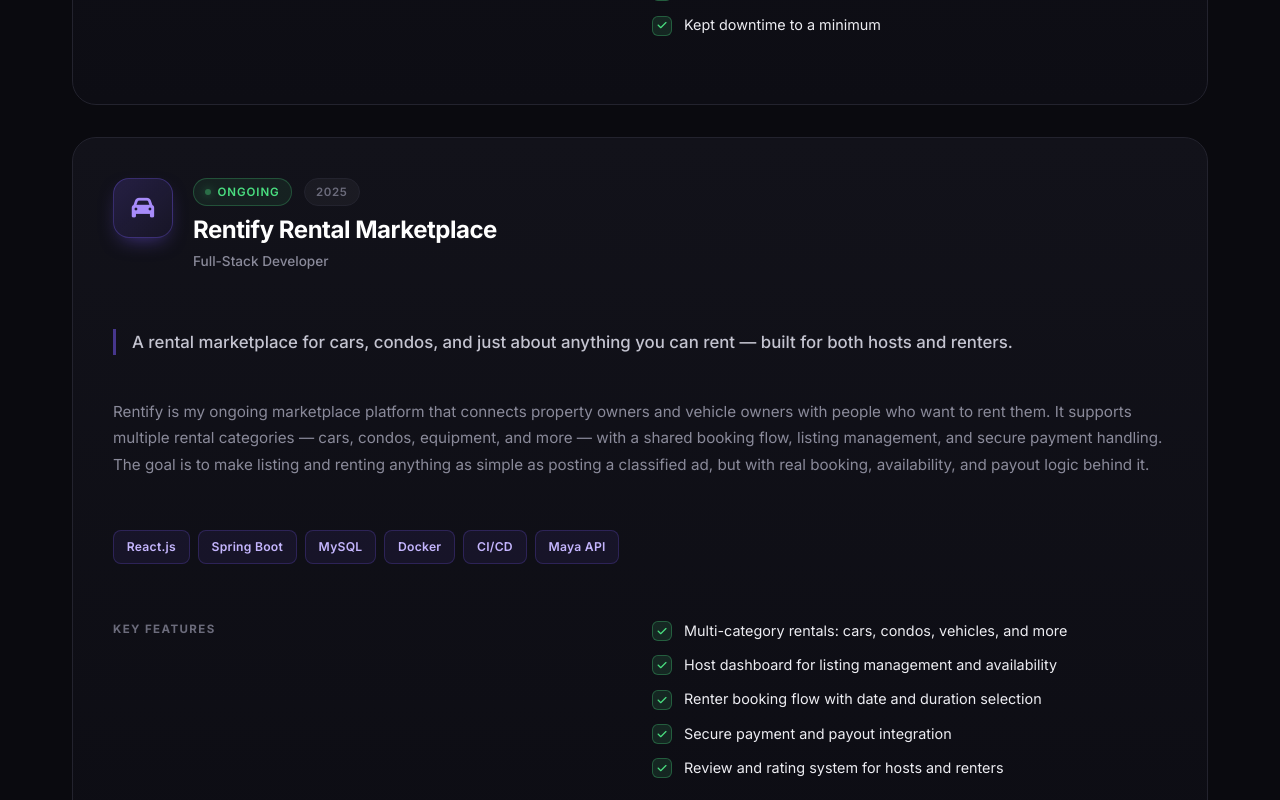
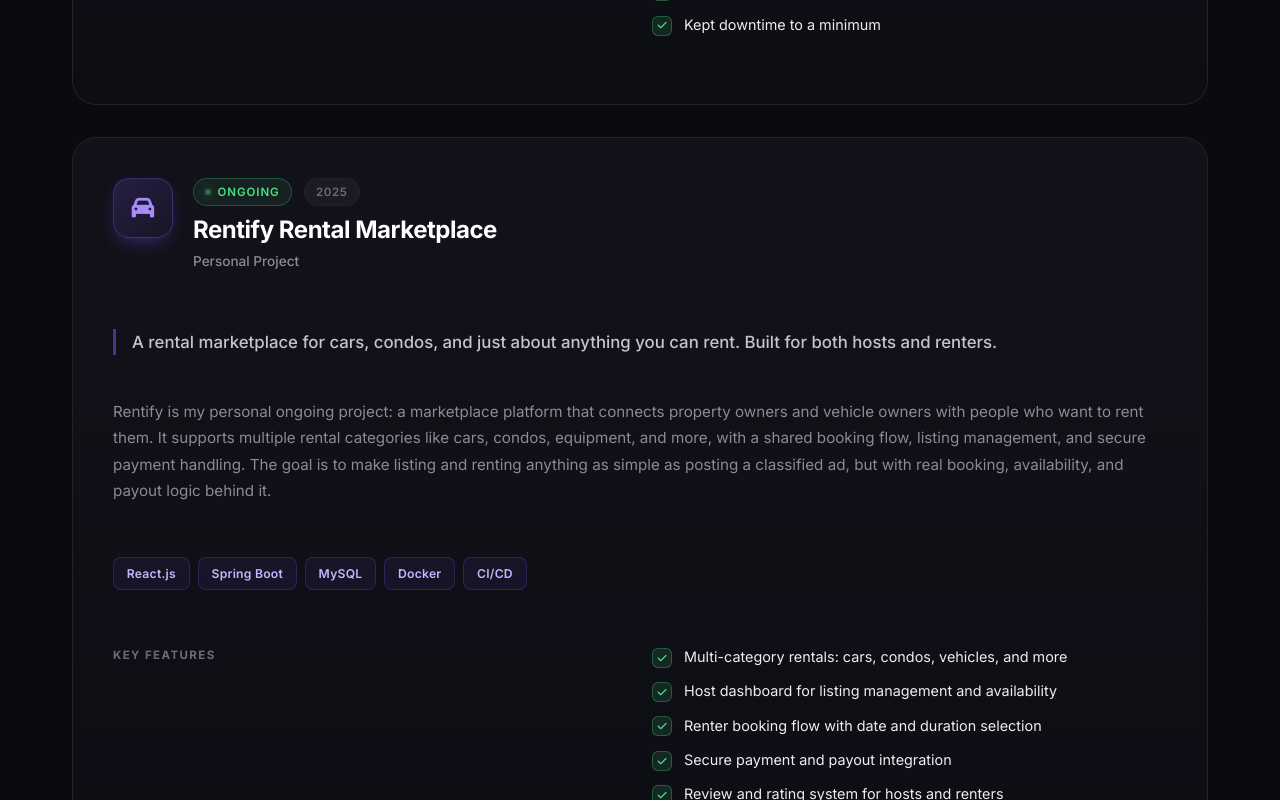
Before and after one commit to Hackx12a/MyPortfolio, a React (Create React App) app: page / in a window 1280 px wide. Shown: the part 6000-6800 px from the top of the page. Built offline with nearby package versions, Linux system fonts and the light colour scheme.

Commit message:
Update Rentify: remove em-dashes and Maya API, mark as personal project

```diff
--- a/src/data/portfolioData.js
+++ b/src/data/portfolioData.js
@@ -164,16 +164,16 @@ export const portfolioData = {
         ],
         images: [],
       },
-      {
+            {
         icon: "fas fa-car",
         title: "Rentify Rental Marketplace",
-        role: "Full-Stack Developer",
+        role: "Personal Project",
         year: "2025",
         status: "Ongoing",
-        tagline: "A rental marketplace for cars, condos, and just about anything you can rent — built for both hosts and renters.",
+        tagline: "A rental marketplace for cars, condos, and just about anything you can rent. Built for both hosts and renters.",
         description:
-          "Rentify is my ongoing marketplace platform that connects property owners and vehicle owners with people who want to rent them. It supports multiple rental categories — cars, condos, equipment, and more — with a shared booking flow, listing management, and secure payment handling. The goal is to make listing and renting anything as simple as posting a classified ad, but with real booking, availability, and payout logic behind it.",
-        techStack: ["React.js", "Spring Boot", "MySQL", "Docker", "CI/CD", "Maya API"],
+          "Rentify is my personal ongoing project: a marketplace platform that connects property owners and vehicle owners with people who want to rent them. It supports multiple rental categories like cars, condos, equipment, and more, with a shared booking flow, listing management, and secure payment handling. The goal is to make listing and renting anything as simple as posting a classified ad, but with real booking, availability, and payout logic behind it.",
+        techStack: ["React.js", "Spring Boot", "MySQL", "Docker", "CI/CD"],
         highlights: [
           "Multi-category rentals: cars, condos, vehicles, and more",
           "Host dashboard for listing management and availability",
@@ -182,7 +182,7 @@ export const portfolioData = {
           "Review and rating system for hosts and renters",
         ],
         images: [],
-      },    ],
+      },,    ],
   },
 
   experience: {
```
